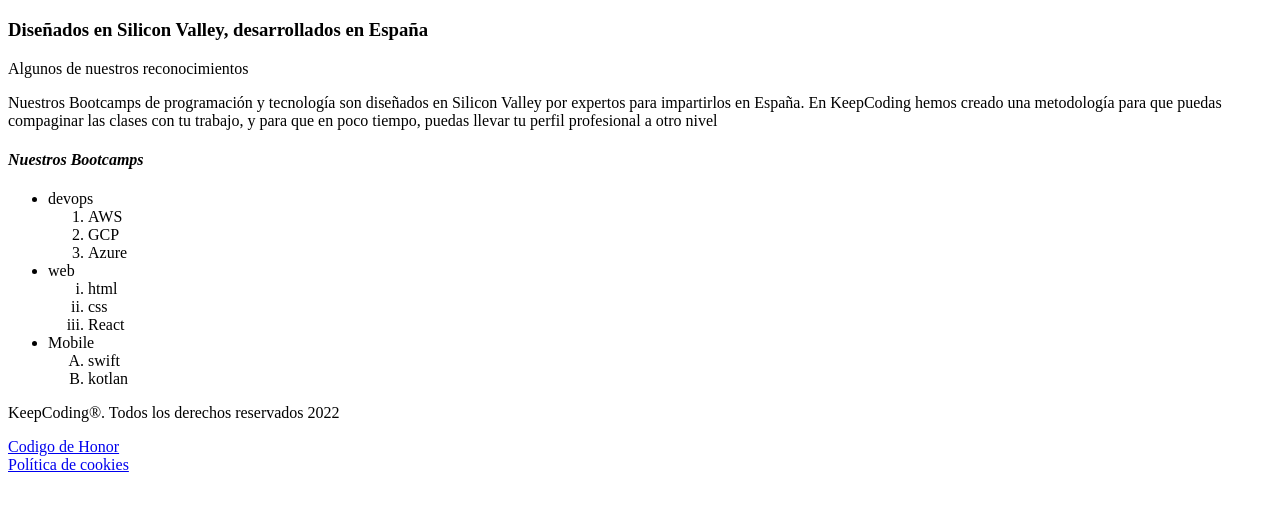
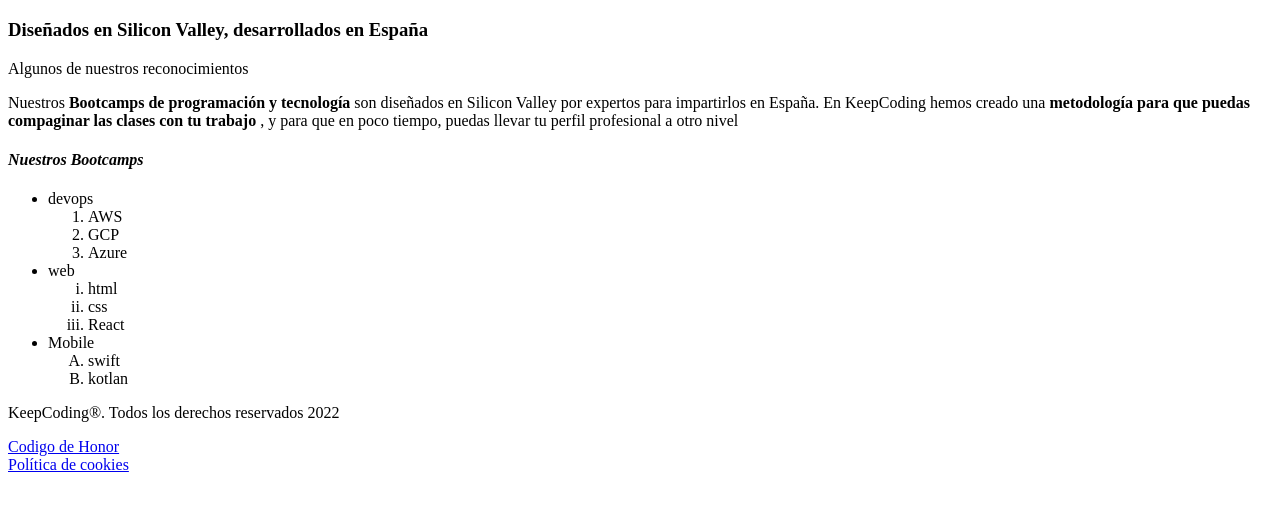
Before and after one commit to esencialcoder/html-css, a plain HTML site: page day-02/multimedia/exercise/index.html in a window 1280 px wide. Shown: the part 87-598 px from the top of the page. Drawn offline with Linux system fonts and the light colour scheme.

Commit message:
Creo nuevos cambios en el index

```diff
--- a/day-02/multimedia/exercise/index.html
+++ b/day-02/multimedia/exercise/index.html
@@ -15,7 +15,7 @@
         Algunos de nuestros reconocimientos
     </p>
     <p>
-        Nuestros Bootcamps de programación y tecnología son diseñados en Silicon Valley por expertos para impartirlos en España. En KeepCoding hemos creado una metodología para que puedas compaginar las clases con tu trabajo, y para que en poco tiempo, puedas llevar tu perfil profesional a otro nivel
+        Nuestros <strong>Bootcamps de programación y tecnología</strong>  son diseñados en Silicon Valley por expertos para impartirlos en España. En KeepCoding hemos creado una <strong>metodología para que puedas compaginar las clases con tu trabajo</strong> , y para que en poco tiempo, puedas llevar tu perfil profesional a otro nivel
     </p>
     <h4><em><b>Nuestros Bootcamps </b></em></h4>
     <ul>
```
